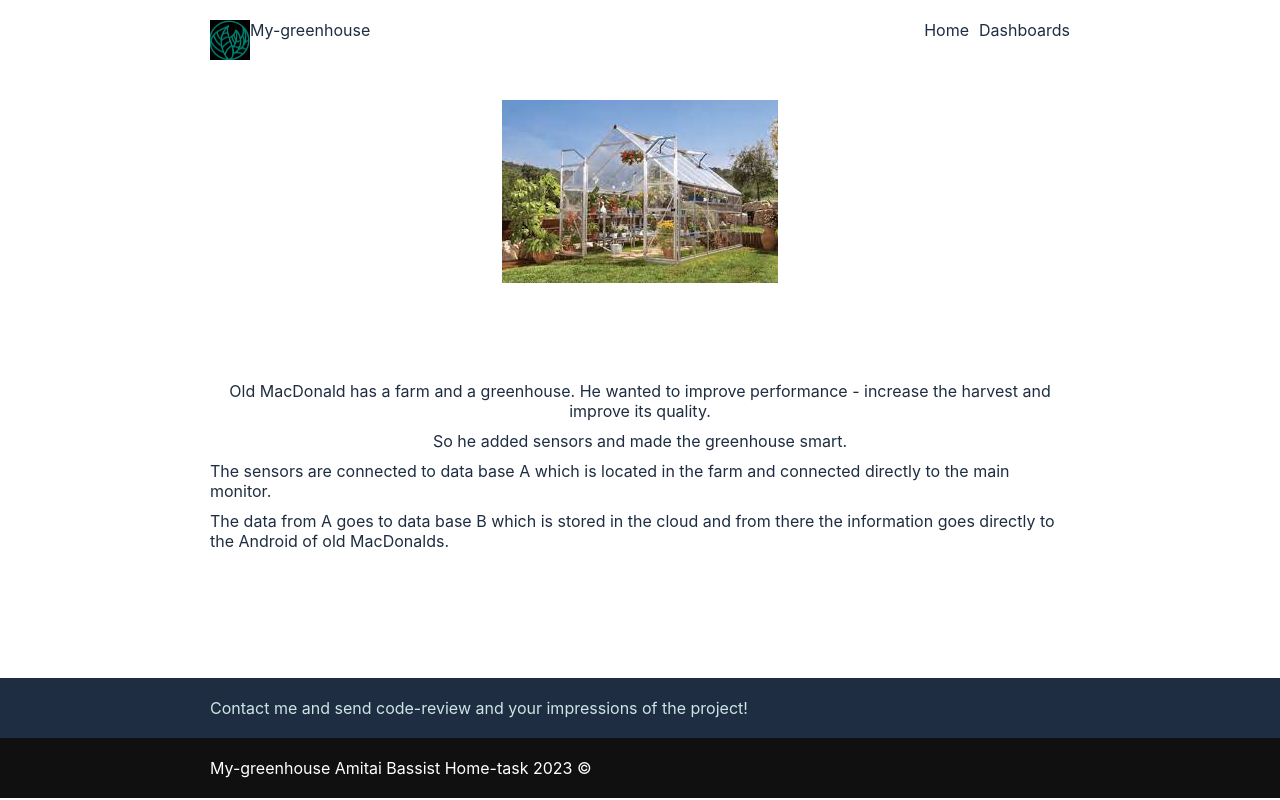
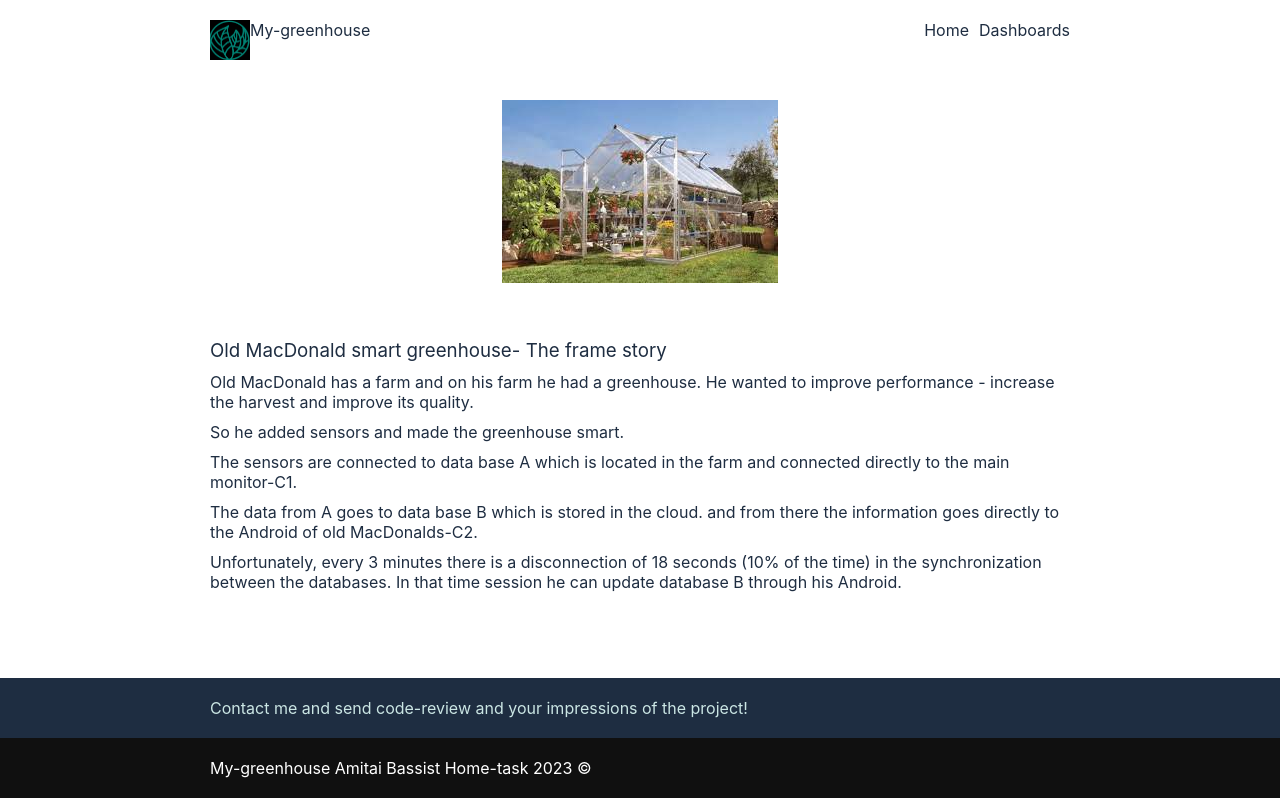
Before and after one commit to Amitai-Bassist/My-greenhouse-front, a React (Create React App) app: page /dashboards in a window 1280 px wide. Built offline with nearby package versions, Linux system fonts and the light colour scheme; no server answers.

Commit message:
adding feature for stoping workers A and B and resuming

```diff
--- a/src/services/record.service.js
+++ b/src/services/record.service.js
@@ -4,14 +4,29 @@ const C1_STORAGE_KEY = 'c1'
 const C2_STORAGE_KEY = 'c2'
 
 export const recordService = {
-    startSession,
+    startSessionA,
+    startSessionB,
     getRecordsDbA,
-    getRecordsDbB
+    getRecordsDbB,
+    stopWorkerASession,
+    stopWorkerBSession
 }
 
-async function startSession(){
-    return httpService.post('start')
+async function startSessionA(){
+    httpService.post('dbA')
 }
+
+async function startSessionB(){
+    httpService.post('dbB')
+}
+
+async function stopWorkerASession(){
+    httpService.get('dbA')
+}
+async function stopWorkerBSession(){
+    httpService.get('dbB')
+}
+
 async function getRecordsDbA(){
     return httpService.get(C1_STORAGE_KEY)
 }
--- a/src/views/Dashboards.jsx
+++ b/src/views/Dashboards.jsx
@@ -9,13 +9,32 @@ import bigScreen from '../assets/imgs/bigScreen.png'
 
 export class Dashboards extends Component {
     state = {
+        bWorkerOn: true,
+        aWorkerOn: true,
+    }
 
+    startUpdatingDb = () => {
+        // const updateA = await recordService.startSessionA()
+        recordService.startSessionA()
+        recordService.startSessionB()
+        this.setState({aWorkerOn: true, bWorkerOn:true})
+    }
+
+    stopWorkerA = () => {
+        recordService.stopWorkerASession()
+        this.setState({aWorkerOn: false})
+    }
+
+    stopWorkerB = () => {
+        recordService.stopWorkerBSession()
+        this.setState({bWorkerOn: false})
     }
 
     render() {
 
         return (
-            <section className='container flex app-view'>
+            <section className='container app-view'>
+                <section className=' flex '>
                     <div>
                         <div>C1</div>
                         <img src={bigScreen} alt="" />
@@ -27,6 +46,20 @@ export class Dashboards extends Component {
                         <ShowRecords tmp='5' humid='10' radiation='17'></ShowRecords>
                     </div>
                 </section>
+                {(this.state.bWorkerOn) ?
+                <section>
+                    <div>Connection between DB-A and DB-B</div>
+                    <h1>For Testing:</h1>
+                    <button onClick={this.stopWorkerB}>stop B backend update worker</button>
+                </section>:
+                <section>
+                    <div>No Connection between DB-A and DB-B</div>
+                    <h1>For Testing:</h1>
+                    <button onClick={this.startUpdatingDb}>start backend workers A,B</button>
+                </section>
+                }
+                <button onClick={this.stopWorkerA}>stop A backend worker</button>
+            </section>
         )
     }
 }
--- a/src/views/Home.jsx
+++ b/src/views/Home.jsx
@@ -1,29 +1,49 @@
 import { Component } from 'react'
 import greenHouse from '../assets/imgs/greenHouse.png'
+import {recordService} from '../services/record.service'
 
 export class Home extends Component {
     state = {
 
     }
+    componentDidMount(){
+        this.startUpdatingDb()
+    }
+
+    async startUpdatingDb() {
+        const updateA = await recordService.startSessionA()
+        const updateB = await recordService.startSessionB()
+        if (updateB){
+            console.log('updating')
+        }
+    }
+
     render() {
         return (
             <section className='container grid app-view'>
                 <img className='home-img' src={greenHouse} alt="" />
                 <section className='home-explain'>
-
-                    <div>Old MacDonald has a farm and a greenhouse. He wanted to
+                    <h1>Old MacDonald smart greenhouse- The frame story</h1>
+                    <p>
+                        Old MacDonald has a farm and on his farm he had a greenhouse. He wanted to
                         improve performance - increase the harvest and improve its quality.
-                    </div>
-                    <div>
-                        So he added sensors and made the greenhouse smart.
-                    </div>
-                    <p>The sensors are connected to data base A which is located
-                        in the farm and connected directly to the main monitor.
                     </p>
                     <p>
-                    The data from A goes to data base B which is stored in the
-                    cloud and from there the information goes directly to the
-                    Android of old MacDonalds.
+                        So he added sensors and made the greenhouse smart.
+                    </p>
+                    <p>
+                        The sensors are connected to data base A which is located
+                        in the farm and connected directly to the main monitor-C1.
+                    </p>
+                    <p>
+                        The data from A goes to data base B which is stored in the
+                        cloud. and from there the information goes directly to the
+                        Android of old MacDonalds-C2.
+                    </p>
+                    <p>
+                        Unfortunately, every 3 minutes there is a disconnection of
+                        18 seconds {`(10% of the time)`} in the synchronization between the databases. In that time session
+                        he can update database B through his Android.
                     </p>
                 </section>
             </section>
```
Lines whose indentation alone changed are shown as unchanged.
